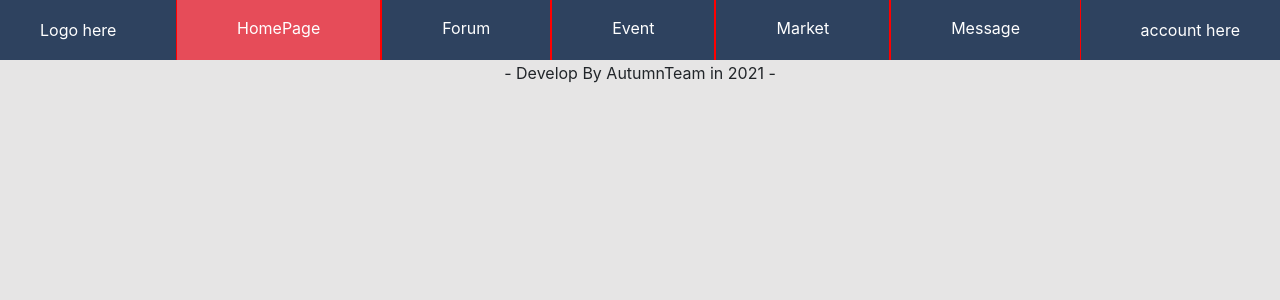
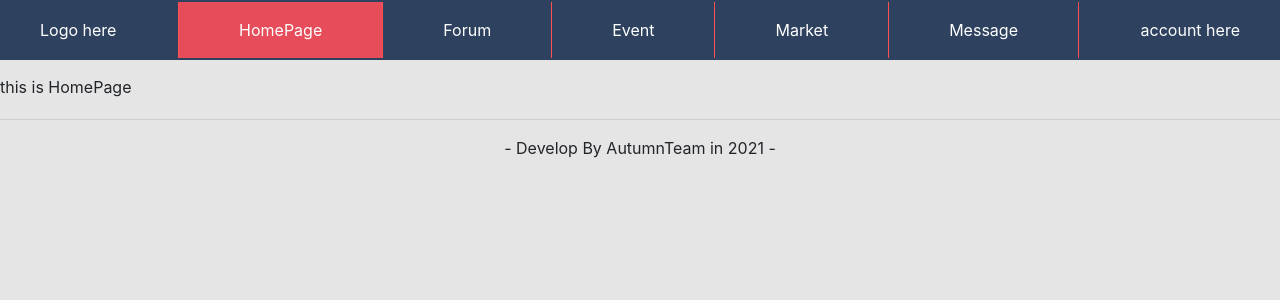
Before and after one commit to Autumn-Team/CommunityHub-web-react-verson, a React (Create React App) app: page /homePage in a window 1280 px wide. Shown: the top 300 px of the page. Built offline with nearby package versions, Linux system fonts and the light colour scheme.

Commit message:
optimize code

```diff
--- a/src/components/Navigation/NavBar.module.css
+++ b/src/components/Navigation/NavBar.module.css
@@ -12,5 +12,4 @@
     padding: 0 40px;
     box-sizing: border-box;
     color: white;
-
 }
--- a/src/components/Navigation/NavigationItems/NavigationItem/NavigationItem.module.css
+++ b/src/components/Navigation/NavigationItems/NavigationItem/NavigationItem.module.css
@@ -2,11 +2,9 @@
     box-sizing: border-box;
     display: block;
     width: auto;
-    height: 100%;
+    height: auto;
     align-items: center;
-    margin: 0;
-    border-left: 1px solid red;
-    border-right: 1px solid red;
+    border-right: 1px solid rgb(255, 79, 79);
 }
 
 .NavigationItem a {
@@ -17,7 +15,6 @@
     display: block;
     height: 100%;
     padding: 16px 60px;
-    border-bottom: 4px solid transparent;
 }
 
 .NavigationItem a:hover {
--- a/src/components/Navigation/NavigationItems/NavigationItems.module.css
+++ b/src/components/Navigation/NavigationItems/NavigationItems.module.css
@@ -1,8 +1,9 @@
 .NavigationItems {
-   margin: 0;
+   margin: 0px;
    padding: 0px 0px;
    list-style: none;
    display: flex;
    align-items: center;
-   height: 100%;
+   height: inherit;
+   border-left: 1px solid rgb(255, 79, 79);
 }
--- a/src/containers/HomePage/HomePage.js
+++ b/src/containers/HomePage/HomePage.js
@@ -2,7 +2,9 @@ import React from 'react';
 
 const HomePage = props =>  {
     return (
-        <div>this is HomePage</div>
+        <React.Fragment>
+            <div>this is HomePage</div>
+        </React.Fragment>
     );
 }
 
--- a/src/containers/Layout/Layout.js
+++ b/src/containers/Layout/Layout.js
@@ -1,20 +1,21 @@
 import React from 'react';
 import { useLocation } from 'react-router-dom';
 
+import classes from './Layout.module.css';
 import Footer from '../../components/Footer/Footer';
 import NavBar from '../../components/Navigation/NavBar';
 
 const Layout = props =>  {
     const location = useLocation();
-    let toolBar = null;
+    let navBar = null;
     if(location.pathname !== "/"){
-        toolBar = <NavBar />;
+        navBar = <NavBar />;
     }
 
     return (
         <React.Fragment>
-            {toolBar}
-            <main >
+            {navBar}
+            <main className={classes.Content}>
                 {props.children}
             </main>
             <Footer />
--- /dev/null
+++ b/src/containers/Layout/Layout.module.css
@@ -0,0 +1,3 @@
+.Content {
+    margin-top: 75px;
+}
```
